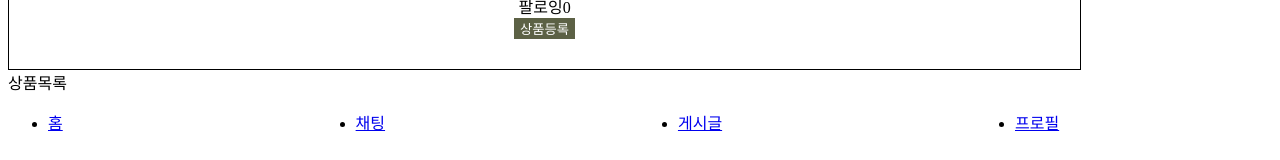
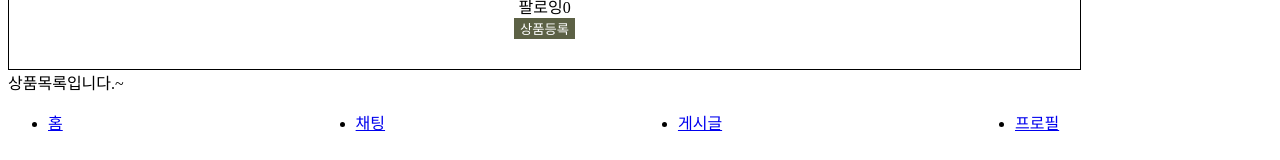
Before and after one commit to 20th-lion/project-test, a React (Create React App) app: page /profile in a window 1280 px wide. Shown: the part 174-334 px from the top of the page. Built offline with nearby package versions, Linux system fonts and the light colour scheme; no server answers.

Commit message:
프로필 수정

```diff
--- a/src/pages/Profile/ProfilePage.js
+++ b/src/pages/Profile/ProfilePage.js
@@ -32,7 +32,7 @@ export default function ProfilePage() {
       <div>프로필</div>
       <UserProfile />
       <div>
-        상품목록
+        상품목록입니다.~
         <ProductList />
       </div>
       <NavBar />
```
